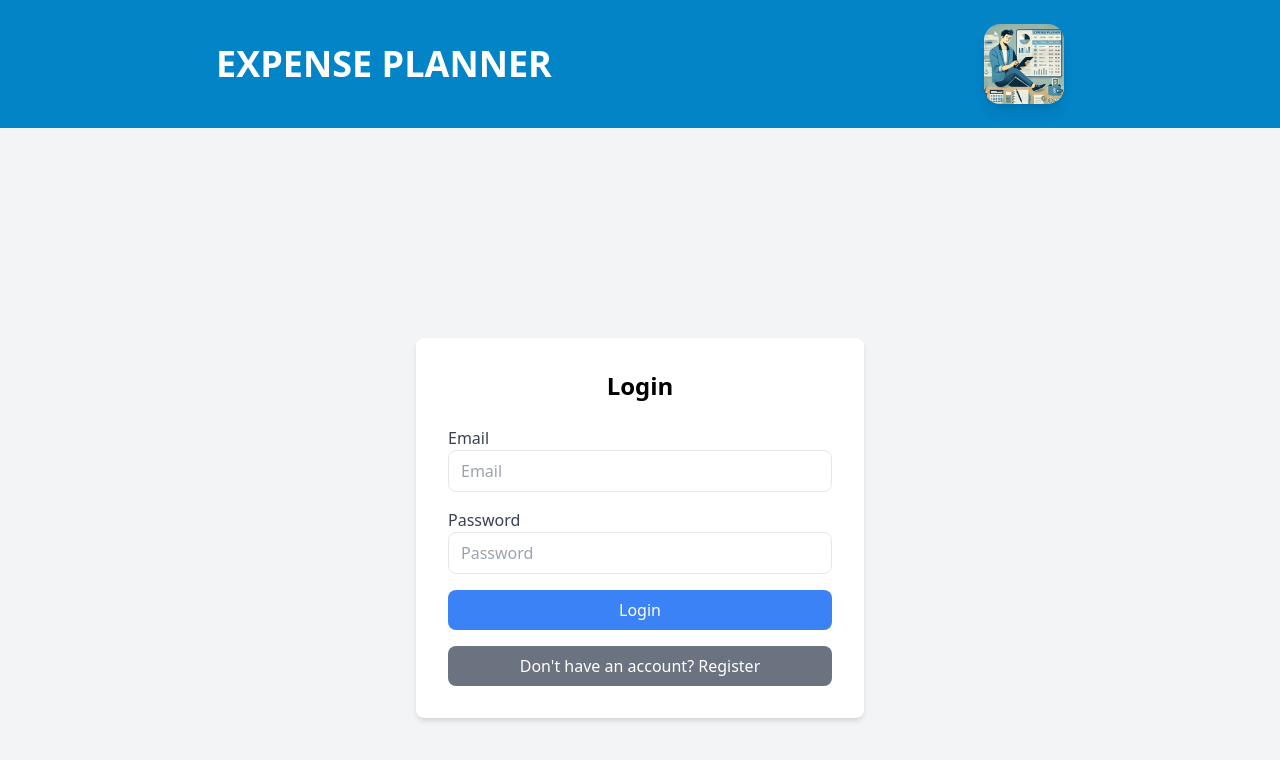
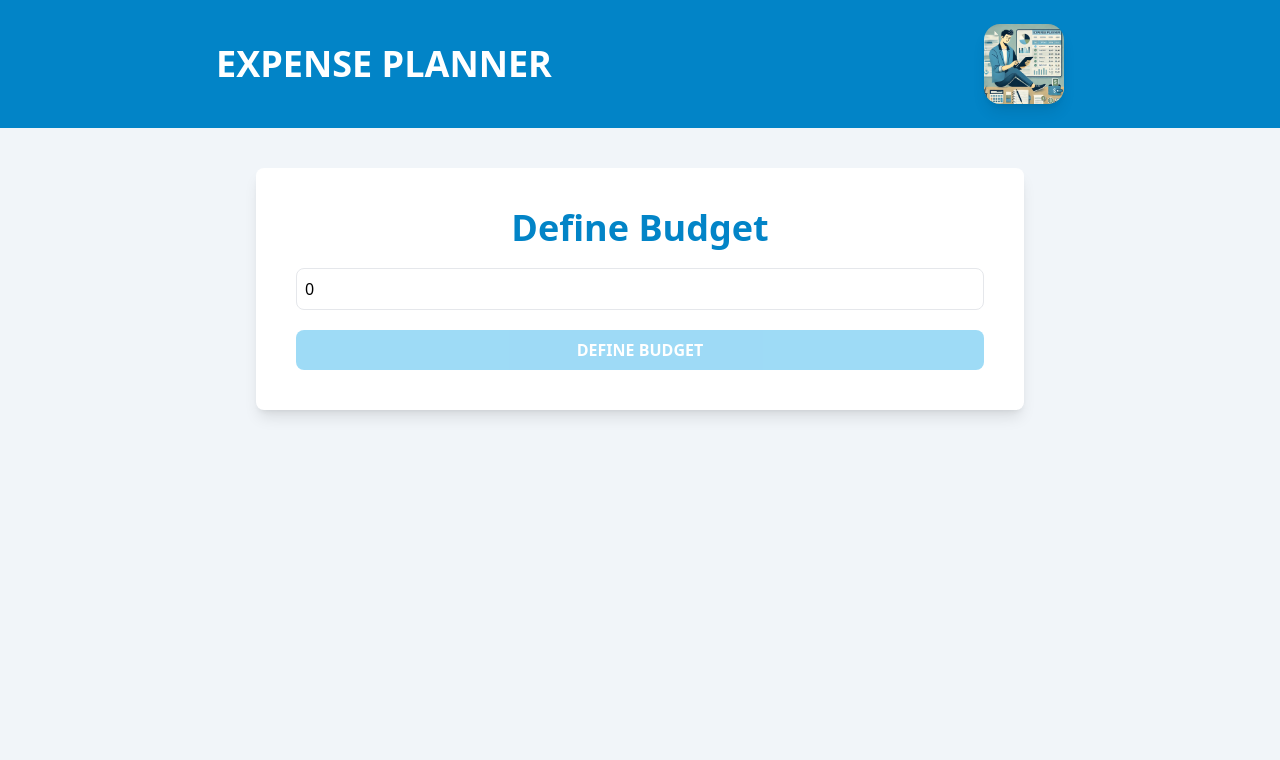
Before and after one commit to wichofly/cost-control, a React (Vite) app: page /dashboard in a window 1280 px wide. Before the commit this address led to /login. Shown: the top 760 px of the page. Built offline with nearby package versions, Linux system fonts and the light colour scheme; no server answers.

Commit message:
fix: comeback not using the pages.

```diff
--- a/src/App.tsx
+++ b/src/App.tsx
@@ -1,5 +1,4 @@
 import { useEffect, useMemo } from 'react';
-import { BrowserRouter as Router, Route, Routes } from 'react-router-dom';
 import { BudgetForm } from './components/BudgetForm';
 import { Header } from './components/Header';
 import { useBudget } from './hooks/useBudget';
@@ -7,9 +6,6 @@ import { BudgetTracker } from './components/BudgetTracker';
 import ExpenseModal from './components/ExpenseModal';
 import { ExpenseList } from './components/ExpenseList';
 import { FilterByCategory } from './components/FilterByCategory';
-import { Register } from './components/Register';
-import { Login } from './components/Login';
-import { PrivateRoute } from './components/PrivateRoute';
 
 const App = () => {
   const { state } = useBudget();
@@ -22,15 +18,8 @@ const App = () => {
   }, [state]);
 
   return (
-    <Router>
+    <>
       <Header />
-      <Routes>
-        <Route path="/register" element={<Register />} />
-        <Route path="/login" element={<Login />} />
-        <Route
-          path="/dashboard"
-          element={
-            <PrivateRoute>
       <div className="max-w-3xl mx-auto bg-white shadow-lg rounded-lg mt-10 p-10">
         {isValidBudget ? <BudgetTracker /> : <BudgetForm />}
       </div>
@@ -41,11 +30,7 @@ const App = () => {
           <ExpenseModal />
         </div>
       )}
-            </PrivateRoute>
-          }
-        />
-      </Routes>
-    </Router>
+    </>
   );
 };
 
--- a/src/backend/firebase.ts
+++ /dev/null
@@ -1,24 +0,0 @@
-import { initializeApp } from 'firebase/app';
-import { getAuth } from 'firebase/auth';
-import { getFirestore } from 'firebase/firestore';
-
-const firebaseConfig = {
-  apiKey: 'AIzaSyCuLLG0EOy_3B4QOnvz4UIfSKY-v8WTn98',
-  authDomain: 'cost-control-8e769.firebaseapp.com',
-  projectId: 'cost-control-8e769',
-  storageBucket: 'cost-control-8e769.firebasestorage.app',
-  messagingSenderId: '236101153320',
-  appId: '1:236101153320:web:0b80074b1de9cb14513b1d',
-  measurementId: 'G-GHN4SLY2LH',
-};
-
-// Initialize Firebase
-const app = initializeApp(firebaseConfig);
-
-// Initialize Firebase Authentication and get a reference to the service
-const auth = getAuth(app);
-
-// Initialize Cloud Firestore and get a reference to the service
-const db = getFirestore(app);
-
-export { auth, db };
--- a/src/components/Header.tsx
+++ b/src/components/Header.tsx
@@ -7,7 +7,7 @@ export const Header = () => {
         <h1 className="uppercase font-bold text-4xl text-white">
           Expense planner
         </h1>
-        <a href="/dashboard">
+        <a href="/">
           <img
             src={expensePlannerImage}
             alt="Expense Planner"
--- a/src/components/Login.tsx
+++ /dev/null
@@ -1,63 +0,0 @@
-import { FormEvent, useState } from 'react';
-import { useNavigate } from 'react-router-dom';
-import { auth } from '../backend/firebase';
-import { signInWithEmailAndPassword } from 'firebase/auth';
-
-export const Login = () => {
-  const [email, setEmail] = useState('');
-  const [password, setPassword] = useState('');
-  const navigate = useNavigate();
-
-  const handleLogin = async (e: FormEvent<HTMLFormElement>) => {
-    e.preventDefault();
-
-    try {
-      await signInWithEmailAndPassword(auth, email, password);
-      navigate('/dashboard');
-    } catch (error) {
-      console.error('Error logging in user:', error);
-    }
-  };
-
-  return (
-    <div className="min-h-screen flex items-center justify-center bg-gray-100">
-      <div className="w-full max-w-md p-8 bg-white shadow-md rounded-lg">
-        <h2 className="text-2xl font-bold mb-6 text-center">Login</h2>
-        <form onSubmit={handleLogin}>
-          <div className="mb-4">
-            <label className="block text-gray-700">Email</label>
-            <input
-              type="email"
-              value={email}
-              onChange={(e) => setEmail(e.target.value)}
-              className="w-full px-3 py-2 border rounded-lg"
-              placeholder="Email"
-            />
-          </div>
-          <div className="mb-4">
-            <label className="block text-gray-700">Password</label>
-            <input
-              type="password"
-              value={password}
-              onChange={(e) => setPassword(e.target.value)}
-              className="w-full px-3 py-2 border rounded-lg"
-              placeholder="Password"
-            />
-          </div>
-          <button
-            type="submit"
-            className="w-full bg-blue-500 text-white py-2 rounded-lg mb-4"
-          >
-            Login
-          </button>
-        </form>
-        <button
-          onClick={() => navigate('/register')}
-          className="w-full bg-gray-500 text-white py-2 rounded-lg"
-        >
-          Don't have an account? Register
-        </button>
-      </div>
-    </div>
-  );
-};
--- a/src/components/PrivateRoute.tsx
+++ /dev/null
@@ -1,17 +0,0 @@
-import { Navigate } from 'react-router-dom';
-import { useAuth } from '../hooks/useAuth'; // Custom hook to get auth state
-import { ReactNode } from 'react';
-
-interface PrivateRouteProps {
-  children: ReactNode;
-}
-
-export const PrivateRoute = ({ children }: PrivateRouteProps) => {
-  const { currentUser } = useAuth();
-
-  return currentUser ? (
-    <div className="min-h-screen bg-gray-100">{children}</div>
-  ) : (
-    <Navigate to="/login" />
-  );
-};
--- a/src/components/Register.tsx
+++ /dev/null
@@ -1,57 +0,0 @@
-import { FormEvent, useState } from 'react';
-import { useNavigate } from 'react-router-dom';
-import { auth } from '../backend/firebase';
-import { createUserWithEmailAndPassword } from 'firebase/auth';
-
-export const Register = () => {
-  const [email, setEmail] = useState('');
-  const [password, setPassword] = useState('');
-  const navigate = useNavigate();
-
-  const handleRegister = async (e: FormEvent<HTMLFormElement>) => {
-    e.preventDefault();
-
-    try {
-      await createUserWithEmailAndPassword(auth, email, password);
-      navigate('/dashboard');
-    } catch (error) {
-      console.error('Error registering user:', error);
-    }
-  };
-
-  return (
-    <div className="min-h-screen flex items-center justify-center bg-gray-100">
-      <div className="w-full max-w-md p-8 bg-white shadow-md rounded-lg">
-        <h2 className="text-2xl font-bold mb-6 text-center">Register</h2>
-        <form onSubmit={handleRegister}>
-          <div className="mb-4">
-            <label className="block text-gray-700">Email</label>
-            <input
-              type="email"
-              value={email}
-              onChange={(e) => setEmail(e.target.value)}
-              className="w-full px-3 py-2 border rounded-lg"
-              placeholder="Email"
-            />
-          </div>
-          <div className="mb-4">
-            <label className="block text-gray-700">Password</label>
-            <input
-              type="password"
-              value={password}
-              onChange={(e) => setPassword(e.target.value)}
-              className="w-full px-3 py-2 border rounded-lg"
-              placeholder="Password"
-            />
-          </div>
-          <button
-            type="submit"
-            className="w-full bg-blue-500 text-white py-2 rounded-lg"
-          >
-            Register
-          </button>
-        </form>
-      </div>
-    </div>
-  );
-};
--- a/src/context/AuthContext.tsx
+++ /dev/null
@@ -1,3 +0,0 @@
-import { createContext } from "react";
-
-export const AuthContext = createContext(null!);
--- a/src/context/AuthProvider.tsx
+++ /dev/null
@@ -1,25 +0,0 @@
-import { useState, useEffect, ReactNode } from 'react';
-import { onAuthStateChanged, getAuth } from 'firebase/auth';
-import { AuthContext } from './AuthContext';
-
-interface AuthProviderProps {
-  children: ReactNode;
-}
-
-export const AuthProvider = ({ children }: AuthProviderProps) => {
-  const [currentUser, setCurrentUser] = useState(null);
-  const auth = getAuth();
-
-  useEffect(() => {
-    const unsubscribe = onAuthStateChanged(auth, (user) => {
-      setCurrentUser(user);
-    });
-    return unsubscribe;
-  }, [auth]);
-
-  return (
-    <AuthContext.Provider value={{ currentUser }}>
-      {children}
-    </AuthContext.Provider>
-  );
-};
--- a/src/hooks/useAuth.ts
+++ /dev/null
@@ -1,12 +0,0 @@
-import { useContext } from 'react';
-import { AuthContext } from '../context/AuthContext';
-
-export const useAuth = () => {
-  const context = useContext(AuthContext);
-
-  if (!context) {
-    throw new Error('useAuth must be used within an AuthProvider');
-  }
-
-  return context;
-};
--- a/src/main.tsx
+++ b/src/main.tsx
@@ -3,14 +3,11 @@ import { createRoot } from 'react-dom/client';
 import './index.css';
 import App from './App.tsx';
 import { BudgetProvider } from './context/BudgetProvider.tsx';
-import { AuthProvider } from './context/AuthProvider.tsx';
 
 createRoot(document.getElementById('root')!).render(
   <StrictMode>
-    <AuthProvider>
-      <BudgetProvider>
-        <App />
-      </BudgetProvider>
-    </AuthProvider>
+    <BudgetProvider>
+      <App />
+    </BudgetProvider>
   </StrictMode>
 );
```
Lines whose indentation alone changed are shown as unchanged.
